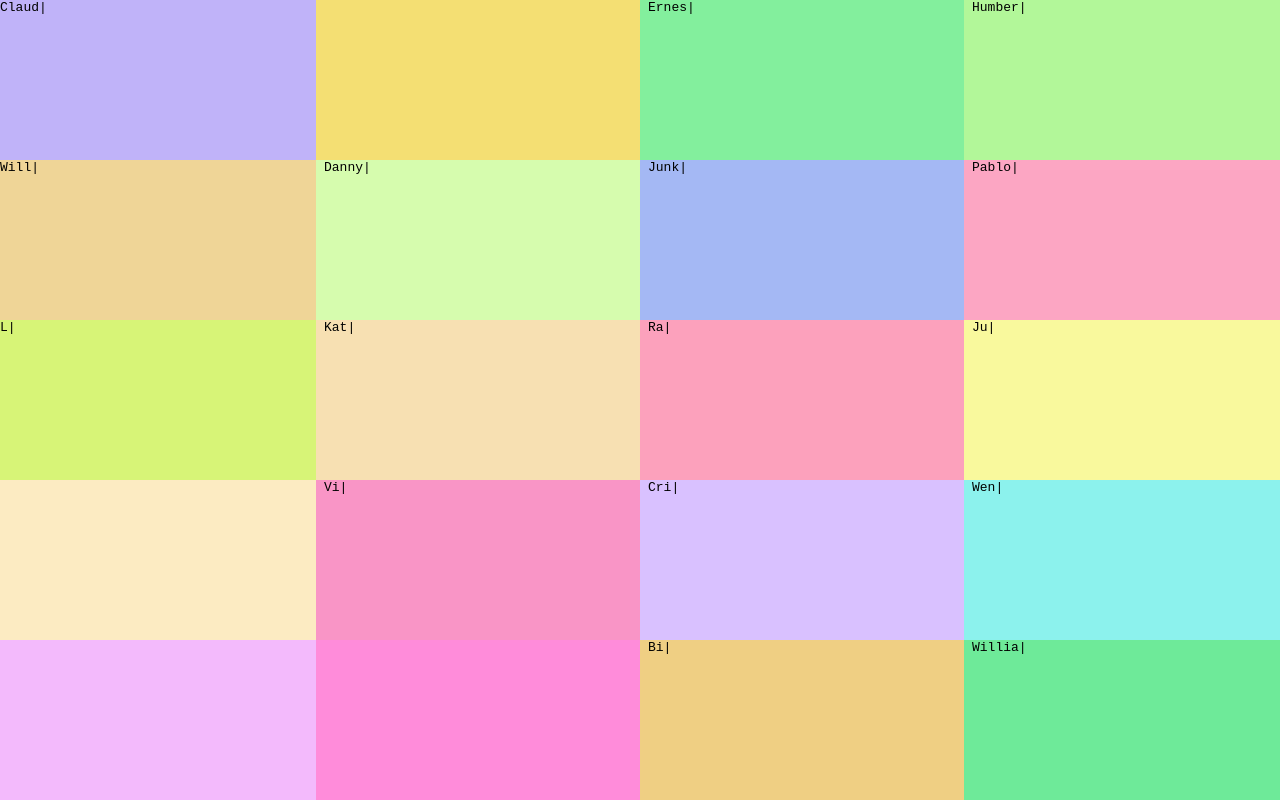
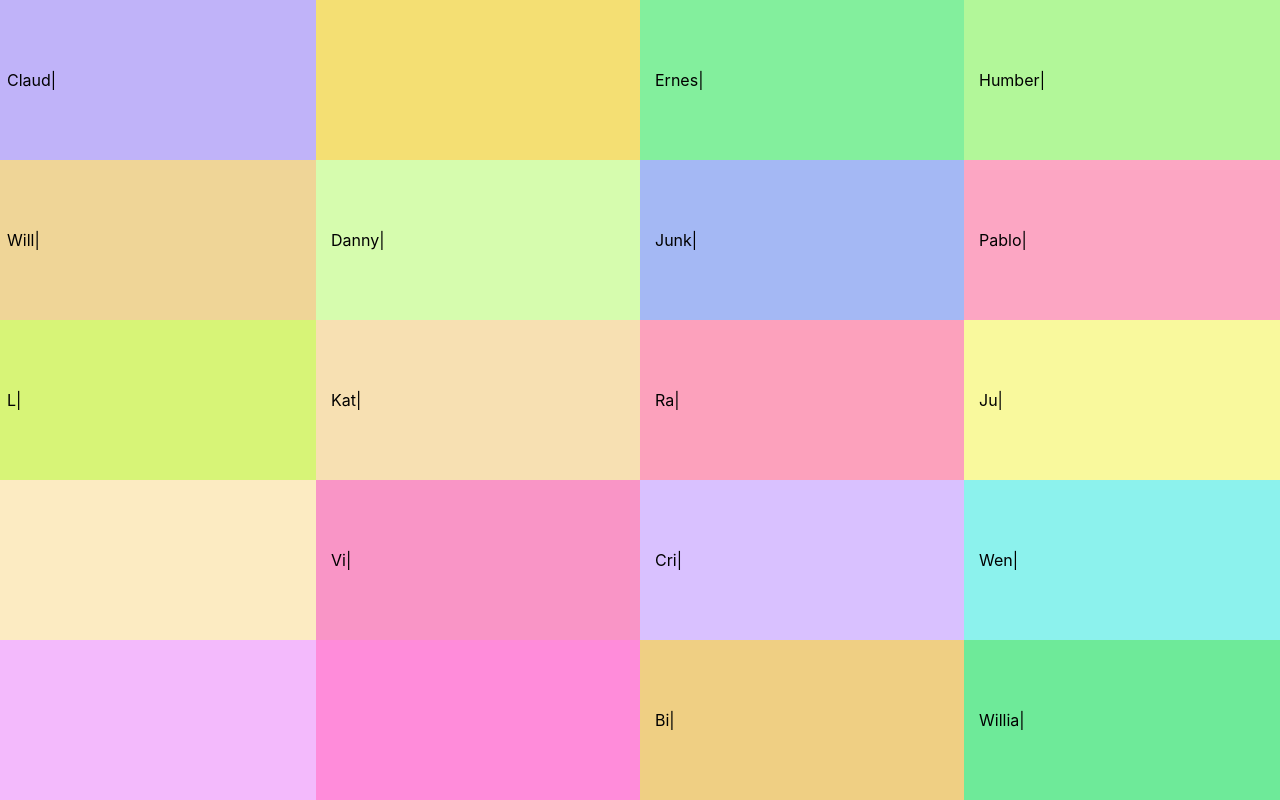
Before and after one commit to ifatihyildirim/google-hot-searches, a React (Create React App) app: page / in a window 1280 px wide. Built offline with nearby package versions, Linux system fonts and the light colour scheme.

Commit message:
edited styles

```diff
--- a/src/components/SearchBox/styles.css
+++ b/src/components/SearchBox/styles.css
@@ -1,4 +1,13 @@
-.typewriter span {
-  color: #000;
-  font-family: monospace;
+.typewriter > div {
+  color: #ffffff;
+  font-size: 2em;
+  font-family: Sans-Serif;
+  align-items: center;
 }
+
+.typewriter {
+  padding: 0 15px;
+  display: flex;
+  align-items: center !important;
+  align-content: center !important;
+}
```
